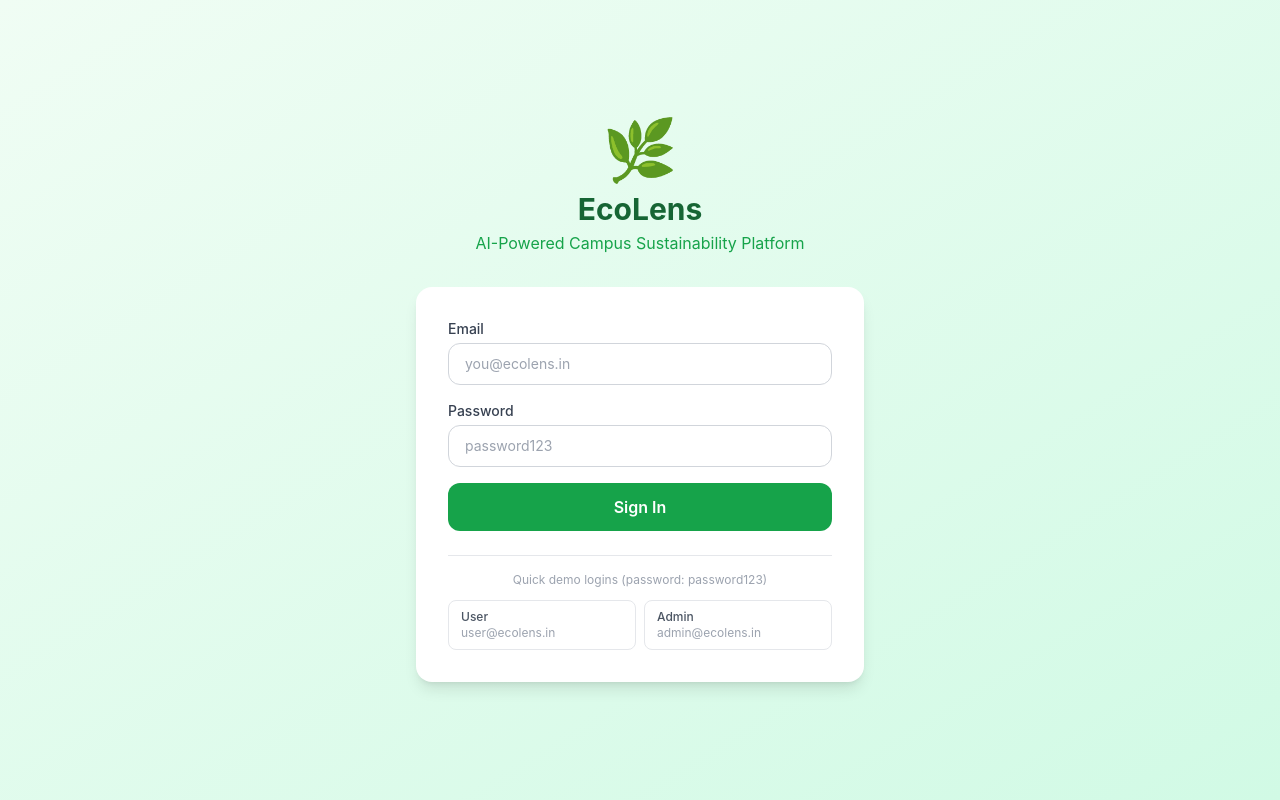
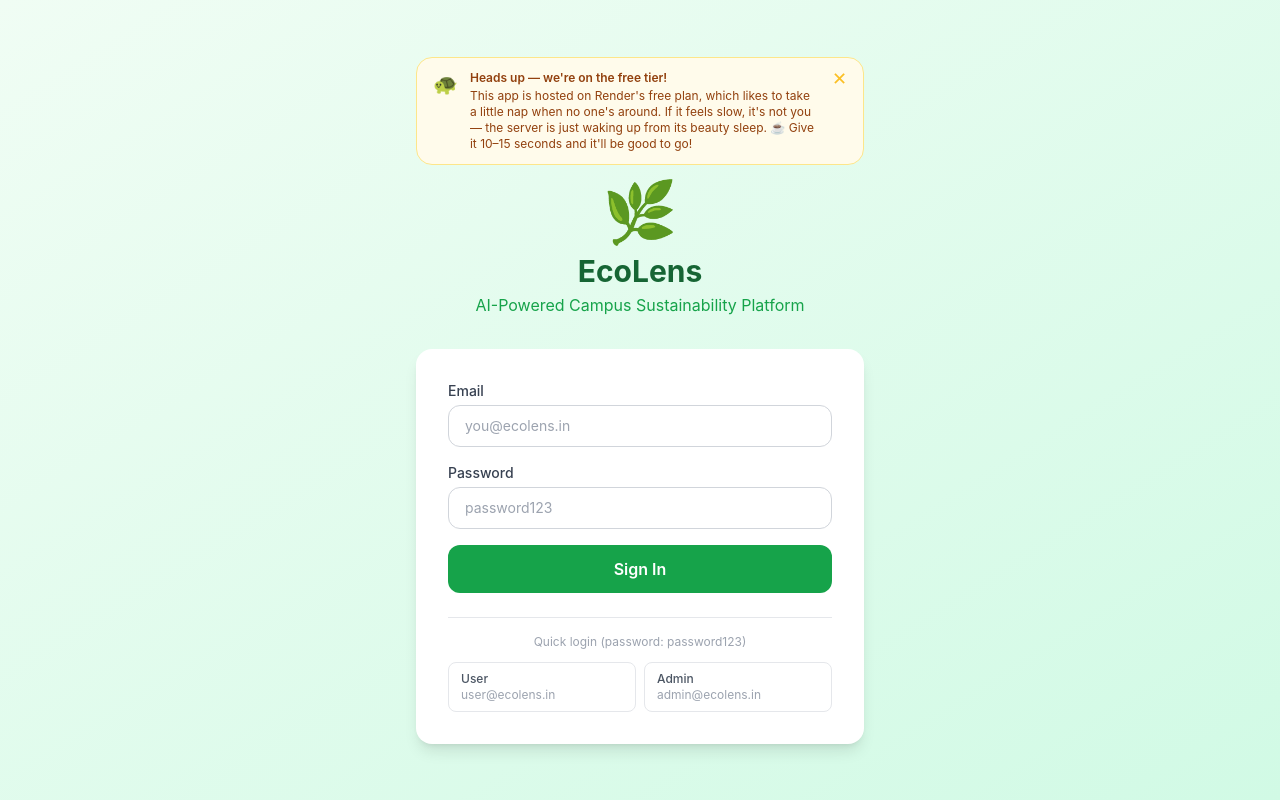
Before and after one commit to Rizzzzz-bit/EcoLens, a React (Vite) app in the folder frontend/: page /login in a window 1280 px wide. Built offline with nearby package versions, Linux system fonts and the light colour scheme; no server answers.

Commit message:
feat: add free-tier slow notice with humour on login page

```diff
--- a/frontend/src/pages/LoginPage.tsx
+++ b/frontend/src/pages/LoginPage.tsx
@@ -14,14 +14,13 @@ export default function LoginPage() {
   const [password, setPassword] = useState('')
   const [error, setError] = useState('')
   const [loading, setLoading] = useState(false)
+  const [slowDismissed, setSlowDismissed] = useState(false)
 
   const handleSubmit = async (e: React.FormEvent) => {
     e.preventDefault()
     setLoading(true); setError('')
     try {
       await login(email, password)
-      // AuthContext sets user; navigate based on role
-      // We re-read from sessionStorage since user state updates async
       const { getMe } = await import('../api')
       const r = await getMe()
       navigate(ROLE_HOME[r.data.role] || '/dashboard')
@@ -39,7 +38,30 @@ export default function LoginPage() {
 
   return (
     <div className="min-h-screen bg-gradient-to-br from-green-50 to-emerald-100 flex items-center justify-center p-4">
-      <div className="w-full max-w-md">
+      <div className="w-full max-w-md space-y-4">
+
+        {/* 🐢 Free-tier slow notice */}
+        {!slowDismissed && (
+          <div className="bg-amber-50 border border-amber-200 rounded-2xl px-4 py-3 flex items-start gap-3">
+            <span className="text-xl flex-shrink-0">🐢</span>
+            <div className="flex-1 text-xs text-amber-800">
+              <p className="font-semibold mb-0.5">Heads up — we're on the free tier!</p>
+              <p>
+                This app is hosted on Render's free plan, which likes to take a little nap when no one's around.
+                If it feels slow, it's not you — the server is just waking up from its beauty sleep. ☕
+                Give it 10–15 seconds and it'll be good to go!
+              </p>
+            </div>
+            <button
+              onClick={() => setSlowDismissed(true)}
+              className="text-amber-400 hover:text-amber-600 flex-shrink-0 text-lg leading-none"
+            >
+              ✕
+            </button>
+          </div>
+        )}
+
+        <div>
           <div className="text-center mb-8">
             <div className="text-6xl mb-3">🌿</div>
             <h1 className="text-3xl font-bold text-green-800">EcoLens</h1>
@@ -69,7 +91,7 @@ export default function LoginPage() {
 
             {/* Quick demo logins */}
             <div className="mt-6 border-t pt-4">
-            <p className="text-xs text-gray-400 mb-3 text-center">Quick demo logins (password: password123)</p>
+              <p className="text-xs text-gray-400 mb-3 text-center">Quick login (password: password123)</p>
               <div className="grid grid-cols-2 gap-2">
                 {demoLogins.map(d => (
                   <button key={d.email}
@@ -83,6 +105,8 @@ export default function LoginPage() {
             </div>
           </div>
         </div>
+
+      </div>
     </div>
   )
 }
```
Lines whose indentation alone changed are shown as unchanged.
